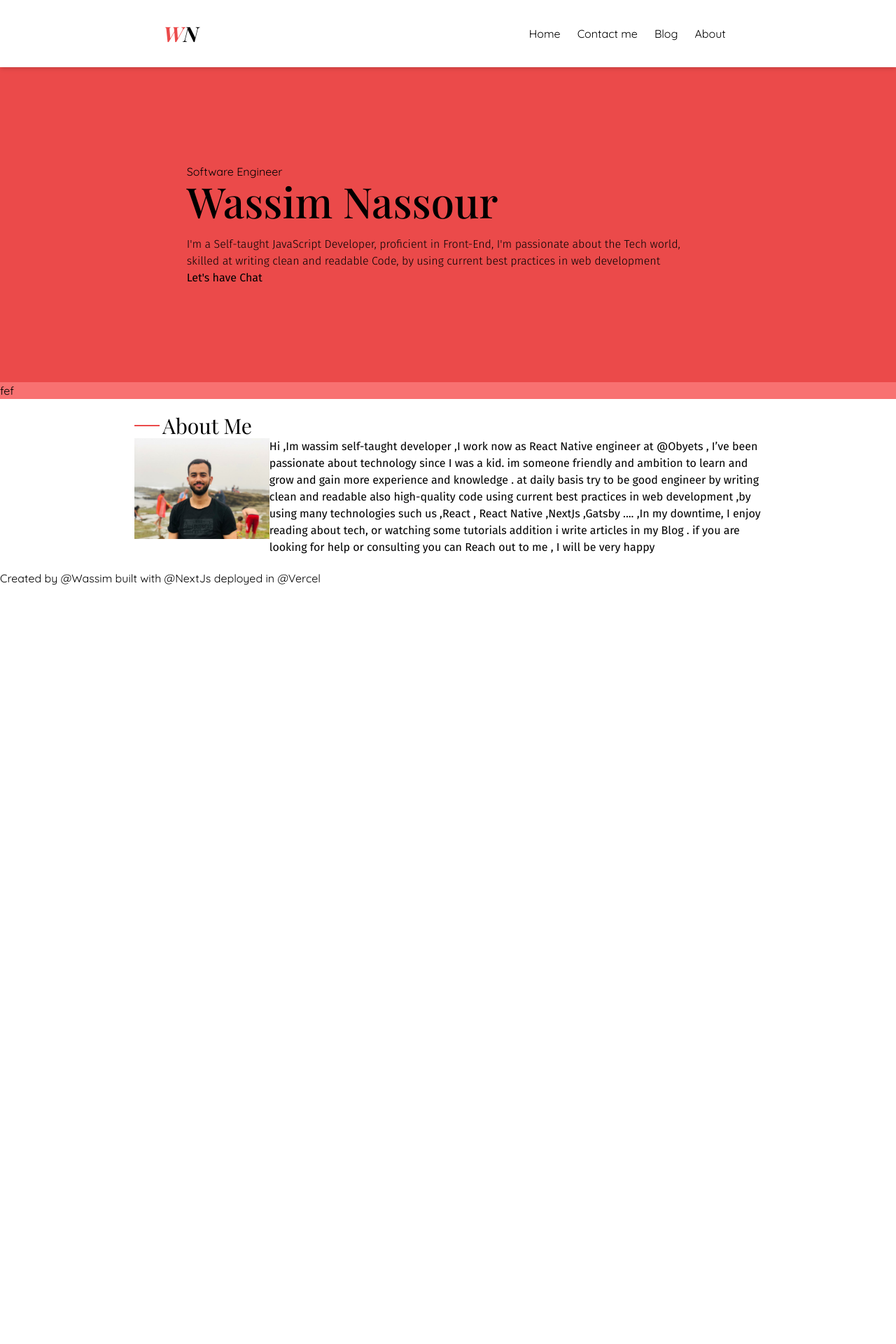
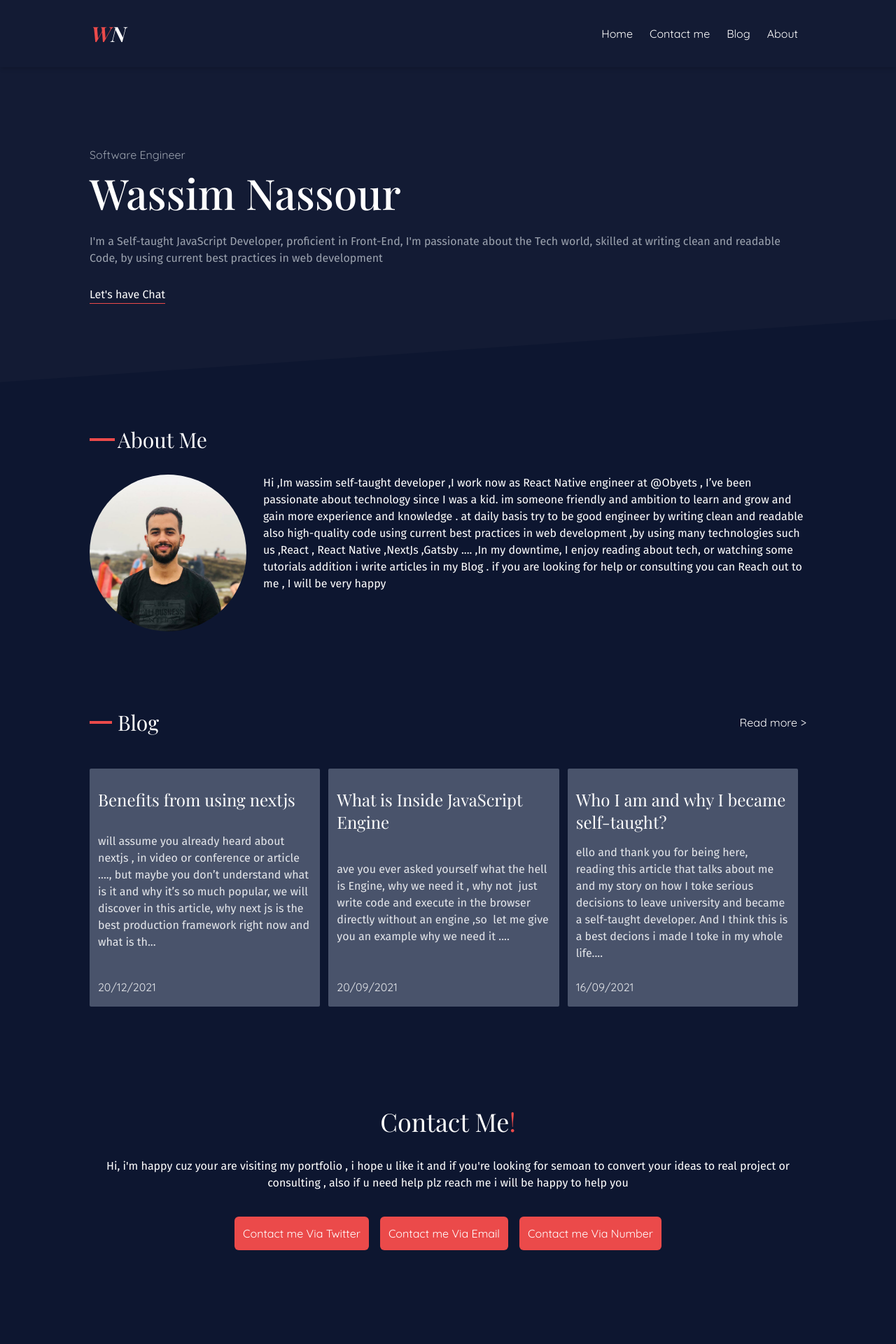
Before and after one commit to wassimnassour/wnassour.com, a Next.js app: page / in a window 1280 px wide. Shown: the top 1920 px of the page at 70% size. Before the commit the page ends 838 px from the top, so only its background shows below. Built offline with nearby package versions, Linux system fonts and the light colour scheme; a web font is replaced by a local one.

Commit message:
enhance the Index page

```diff
--- a/lib/mdxUtils.ts
+++ b/lib/mdxUtils.ts
@@ -72,6 +72,7 @@ export function getFeaturedPosts() {
     'featured',
     'date',
     'excerpt',
+    'content',
   ])
   const featuredPosts = allposts.filter((_t) => _t.featured)
   return featuredPosts
--- a/package.json
+++ b/package.json
@@ -22,12 +22,12 @@
     "prism-react-renderer": "^1.2.1",
     "react": "^18.2.0",
     "react-dom": "^18.2.0",
-    "reading-time": "^1.4.0",
+    "reading-time": "^1.5.0",
     "tailwindcss": "^3.2.4"
   },
   "devDependencies": {
     "@types/node": "18.11.18",
-    "@types/react": "17.0.14",
+    "@types/react": "18.0.26",
     "eslint": "7.31.0",
     "eslint-config-next": "^13.1.1",
     "eslint-config-prettier": "^8.3.0",
--- a/pages/index.tsx
+++ b/pages/index.tsx
@@ -21,10 +21,10 @@ export default function Home({ featuredPosts }: Props) {
 
       <div>
         <Hero />
-        <div className="bg-red-400">fef</div>
+
         <About />
-        {/* // <Blog Posts={featuredPosts} />
-        // <Contact /> */}
+        <Blog Posts={featuredPosts} />
+        <Contact />
       </div>
     </>
   )
--- a/src/components/Footer.tsx
+++ b/src/components/Footer.tsx
@@ -1,30 +1,7 @@
 export const Footer = () => {
   return (
-    <div
-    // sx={{
-    //   mt: 4,
-    //   p: 3,
-    //   bg: 'primary',
-    //   display: 'flex',
-    //   flexDirection: 'column',
-    //   alignItems: 'center',
-    // }}
-    >
-      <h4
-      //  sx={{ color: 'gainsboro', textAlign: 'center' }}
-      >
-        Created by @Wassim built with @NextJs deployed in @Vercel
-      </h4>
+    <div className="flex flex-col items-center p-8 mt-3 text-white bg-primary">
+      <h4>Created by @Wassim built with @NextJs deployed in @Vercel</h4>
     </div>
   )
 }
-
-const styles = {
-  ul: {
-    color: 'gainsboro',
-    listStyle: 'none',
-  },
-  li: {
-    mx: 2,
-  },
-}
--- a/src/components/Home/About.tsx
+++ b/src/components/Home/About.tsx
@@ -5,52 +5,21 @@ import { ABOUT } from 'utils'
 
 export const About = () => {
   return (
-    <div id="about" className="flex items-center justify-center my-5">
-      <div
-        // sx={{
-        //   display: 'flex',
-        //   width: ['90%', '90%', 800, '75%'],
-        //   maxWidth: 1100,
-        //   flexDirection: 'column',
-        // }}
-        className="flex flex-col items-start justify-start w-11/12 max-w-4xl md:9/12 "
-      >
-        <div
-          //  sx={{ display: 'flex', alignItems: 'center' }}
-          className="flex items-center justify-center"
-        >
-          <span
-            // sx={{
-            //   display: 'inline-block',
-            //   bg: 'secondary',
-            //   height: 2,
-            //   width: 30,
-            //   mr: 3,
-            // }}
-            className="mr-1 w-9 h-0.5 bg-secondary "
-          ></span>
-          <h2 className="text-3xl"> About Me</h2>
+    <div id="about" className="flex items-center justify-center my-16 mb-28">
+      <div className="flex flex-col items-start justify-start w-11/12 max-w-5xl md:9/12 ">
+        <div className="flex items-center justify-center">
+          <span className="mr-1 w-9 h-1 bg-secondary "></span>
+          <h2 className="text-3xl text-white"> About Me</h2>
         </div>
 
-        <div className="flex flex-column md:flex-row">
+        <div className="flex flex-col md:flex-row mt-8">
           <img
-            // sx={{
-            //   borderRadius: '50%',
-            //   display: ['none', 'block'],
-            //   width: [140, 200],
-            //   height: [140, 200],
-            //   objectFit: 'cover',
-            // }}
-            className="w-36 h-36 md:w-52"
+            className="w-36 h-36 md:w-56 h-56 object-cover hidden md:block rounded-full"
             src="/assets/wassim.jpg"
             alt="wassim portfolio"
           />
 
-          <p
-          // sx={{ color: 'white', ml: [0, 4] }}
-          >
-            {ABOUT}
-          </p>
+          <p className="ml-6 text-white">{ABOUT}</p>
         </div>
       </div>
     </div>
--- a/src/components/Home/Blog.tsx
+++ b/src/components/Home/Blog.tsx
@@ -8,111 +8,43 @@ interface Props {
 
 export const Blog = ({ Posts }: Props) => {
   return (
-    <div
-    // sx={{
-    //   display: 'flex',
-    //   justifyContent: 'center',
-    //   alignItems: 'center',
-    //   my: 4,
-    //   mt: [3, 3, 6],
-    // }}
-    >
-      <div
-      //  sx={{ width: ['90%', '90%', 800, '75%'], maxWidth: 1100 }}
-      >
-        <div
-        // sx={{
-        //   display: 'flex',
-        //   alignItems: 'center',
-        //   justifyContent: 'space-between',
-        // }}
-        >
-          <div
-          // sx={{
-          //   display: 'flex',
-          //   justifyContent: 'center',
-          //   alignItems: 'center',
-          // }}
-          >
-            <span
-            // sx={{
-            //   display: 'inline-block',
-            //   bg: 'secondary',
-            //   height: 2,
-            //   width: 30,
-            //   mr: 3,
-            // }}
-            ></span>
-            <h2
-            // sx={{ color: 'white', fontSize: 32 }}
-            >
-              Blog
-            </h2>
+    <div className="flex items-center justify-center my-4 mt-16">
+      <div className="w-11/12 md:w-9-10 lg:max-w-5xl">
+        <div className="flex items-center justify-between">
+          <div className="flex items-center justify-center">
+            <span className="w-8 h-1 mr-2 bg-secondary "></span>
+            <h2 className="text-3xl text-white ">Blog</h2>
           </div>
 
-          <Link href="/blog">
-            {/* <a */}
-            {/* // sx={{
-            //   color: 'whitesmoke',
-            //   my: 3,
-            //   display: 'block',
-            //   textDecoration: 'underline',
-            // }}
-            > */}
+          <Link href="/blog" className="text-white ">
             Read more &gt;
-            {/* // </a> */}
           </Link>
         </div>
-        <div
-        // sx={{ display: 'flex', flexDirection: ['column', 'column', 'row'] }}
-        >
+        <div className="flex flex-col mt-6 md:flex-row">
           {Posts.map((post) => (
-            // eslint-disable-next-line @next/next/link-passhref
-            <Link href={`/posts/${post.slug}`} key={post.title}>
-              {/* <a
-              // sx={{
-              //   cursor: 'pointer',
-              //   flex: [1, 1 / 2, 1 / 3],
-              //   height: ['auto', 'auto', 'auto', 'auto', 315],
-              // }}
-              > */}
-              <div
-              // sx={{
-              //   height: '100%',
-              //   mr: [0, 0, 3, 3],
-              //   my: [2, 2, 0],
-              //   p: 3,
-              //   borderRadius: 2,
-              //   bg: '#49536b',
-              //   display: 'flex',
-              //   flexDirection: 'column',
-              //   justifyContent: 'space-around',
-              // }}
-              >
-                <h1 sx={{ fontSize: 22, color: 'white' }}>{post.title}</h1>
-                <p sx={{ fontSize: 16, color: 'whitesmoke' }}>
-                  {post.excerpt.substring(1, 400)}...
-                </p>
-                <div
-                // sx={{ display: 'flex', justifyContent: 'space-between' }}
-                >
-                  <span
-                  //  sx={{ color: 'gainsboro', m: 1 }}
-                  >
-                    {post.date}
-                  </span>
-                  <span
-                  //  sx={{ color: 'gainsboro', m: 1 }}
-                  >
-                    4 min read
-                  </span>
-                </div>
-              </div>
-              {/* </a> */}
-            </Link>
+            <ArticleCard key={post.slug} post={post} />
           ))}
         </div>
       </div>
     </div>
   )
 }
+
+const ArticleCard = ({ post }: { post: IPost }) => {
+  return (
+    <Link
+      href={`/posts/${post.slug}`}
+      className="flex w-full mt-6 cursor-pointer md:w-1/2 lg:w-1/3 "
+      key={post.title}
+    >
+      <div className="flex flex-col justify-between bg-[#49536b] rounded-sm p-3 mr md:mr-3 ">
+        <h1 className="my-4 text-2xl text-white">{post.title}</h1>
+        <p className="text-gray-200">{post.excerpt.substring(1, 260)}...</p>
+        <div className="flex justify-between mt-5 text-gray-200">
+          <span className="my-1 ">{post.date}</span>
+          {/* <span>{readingTime(post.content).text}</span> */}
+        </div>
+      </div>
+    </Link>
+  )
+}
--- a/src/components/Home/Contact.tsx
+++ b/src/components/Home/Contact.tsx
@@ -7,56 +7,31 @@ export const Contact = () => {
   return (
     <div
       id="contactMe"
-      // sx={{
-      //   width: ['90%', '80%', '75%', '60%'],
-      //   mx: 'auto',
-      //   height: '100%',
-      //   display: 'flex',
-      //   flexDirection: 'column',
-      //   justifyContent: 'center',
-      //   alignItems: 'center',
-      //   my: 6,
-      // }}
+      className="w-11/12 md:w-10/12 max-w-5xl flex  flex-col items-center justify-center mx-auto my-36"
     >
-      <h2
-      // sx={{ color: 'white', fontSize: 40, mb: 2 }}
-      >
+      <h2 className="text-4xl mb-5 text-white ">
         Contact Me
-        <span
-        //  sx={{ color: 'secondary' }}
-        >
-          !
-        </span>
+        <span className="text-secondary">!</span>
       </h2>
-      <p
-      // sx={{ color: 'whitesmoke', textAlign: 'center' }}
-      >
+      <p className="text-center text-white my-3">
         Hi, i'm happy cuz your are visiting my portfolio , i hope u like it and
         if you're looking for semoan to convert your ideas to real project or
         consulting , also if u need help plz reach me i will be happy to help
         you
       </p>
-      <div
-      // sx={{ mb: 3, display: 'flex', flexDirection: ['column', 'row'] }}
-      >
+      <div className="flex flex-col md:flex-row mb-3 mt-3">
         <a
-          // sx={styles.button}
+          className={button}
           href={TWITTER_URL}
           target="_blank"
           rel="noreferrer"
         >
           Contact me Via Twitter{' '}
         </a>
-        <a
-          href={`mailto:${EMAIL}`}
-          // sx={styles.button}
-        >
+        <a href={`mailto:${EMAIL}`} className={button}>
           Contact me Via Email{' '}
         </a>
-        <a
-          href={`tel:${PHONE_NUMBER}`}
-          //  sx={styles.button}
-        >
+        <a href={`tel:${PHONE_NUMBER}`} className={button}>
           Contact me Via Number{' '}
         </a>
       </div>
@@ -64,14 +39,5 @@ export const Contact = () => {
   )
 }
 
-const styles = {
-  button: {
-    bg: 'secondary',
-    border: 'none',
-    p: 3,
-    borderRadius: 4,
-    mx: 2,
-    mt: 3,
-    color: 'white',
-  },
-}
+const button =
+  'bg-secondary border-none p-3 border rounded-md text-white mx-2 mt-3'
--- a/src/components/Home/Hero.tsx
+++ b/src/components/Home/Hero.tsx
@@ -1,15 +1,21 @@
+/* eslint-disable react/no-unescaped-entities */
 export const Hero = () => {
   return (
-    <div className="h-[450px] bg-red-500 bg-secondary">
-      <div className="flex justify-center h-full flex-col items-start  w-11/12 md:w-3/4 lg:w-7/12 mx-auto">
-        <span>Software Engineer</span>
-        <h2 className="text-4xl md:text-6xl font-medium">Wassim Nassour</h2>
-        <p className="mt-5 font-light">
+    <div
+      className="h-[450px]  bg-primary "
+      style={{ clipPath: 'polygon(0 0, 100% 0, 100% 80%, 0 100%)' }}
+    >
+      <div className="flex flex-col items-start justify-center w-10/12 h-full max-w-5xl mx-auto text-white sm:w-10/12 md:9/12">
+        <span className="text-gray-400 ">Software Engineer</span>
+        <h2 className="mt-3 text-4xl font-medium md:text-6xl ">
+          Wassim Nassour
+        </h2>
+        <p className="font-normal text-gray-400 my-7">
           I'm a Self-taught JavaScript Developer, proficient in Front-End, I'm
           passionate about the Tech world, skilled at writing clean and readable
           Code, by using current best practices in web development
         </p>
-        <p>Let's have Chat</p>
+        <p className="border-b border-secondary">Let's have Chat</p>
       </div>
     </div>
   )
--- a/src/components/Nav.tsx
+++ b/src/components/Nav.tsx
@@ -8,36 +8,23 @@ export const Nav = () => {
   const toggleBackDrop = () => {
     setBackDrop(!isBackDropOpen)
   }
-  console.log('isBackDropOpen', isBackDropOpen)
 
   return (
-    <div className="h-24 sticky top-0 w-full px-5 sm:px-0  flex items-center md:justify-between lg:justify-around bg-primary  shadow-md">
+    <div className="sticky top-0 z-20 flex items-center w-full h-24 px-8 shadow-md md:px-0 md:justify-between lg:justify-around bg-primary">
+      <div className="flex items-center justify-between w-11/12 max-w-5xl mx-auto md:9/12">
         <div className="max-w-5xl">
           <Link href="/">
-          <h1 className="font-bold italic text-3xl">
+            <h1 className="text-3xl italic font-bold text-white">
               <span className="text-secondary">W</span>N
             </h1>
           </Link>
         </div>
-
-      <SideBar
-        isBackDropOpen={isBackDropOpen}
-        toggleBackDrop={toggleBackDrop}
-      />
-
-      <button
-        className="block ml-auto  md:hidden "
-        onClick={() => toggleBackDrop()}
-      >
-        <Menu />
-      </button>
-
-      <nav className=" hidden  flex-row  items-center md:flex">
+        <nav className="flex-row items-center hidden md:flex">
           <ul className="flex flex-row">
             {NAV_LINKS.map((_item) => (
               <li
                 key={_item.name}
-              className="mx-3 cursor-pointer"
+                className="mx-3 text-white cursor-pointer"
                 onClick={() => setBackDrop(false)}
               >
                 <Link href={_item.url} className="my-3">
@@ -47,6 +34,19 @@ export const Nav = () => {
             ))}
           </ul>
         </nav>
+      </div>
+
+      <SideBar
+        isBackDropOpen={isBackDropOpen}
+        toggleBackDrop={toggleBackDrop}
+      />
+
+      <button
+        className="block ml-auto md:hidden "
+        onClick={() => toggleBackDrop()}
+      >
+        <Menu className="fill-white" />
+      </button>
     </div>
   )
 }
--- a/styles/globals.css
+++ b/styles/globals.css
@@ -9,6 +9,7 @@ body {
   margin: 0;
   font-family: -apple-system, BlinkMacSystemFont, Segoe UI, Roboto, Oxygen,
     Ubuntu, Cantarell, Fira Sans, Droid Sans, Helvetica Neue, sans-serif;
+  background-color: #0e1630fa;
 }
 
 a {
@@ -25,7 +26,7 @@ h2,
 h3 {
   font-family: 'Playfair Display', serif;
 }
+
 p {
   font-family: 'Fira Sans', sans-serif;
-  color: black !important;
 }
--- a/tailwind.config.js
+++ b/tailwind.config.js
@@ -7,7 +7,9 @@ module.exports = {
   theme: {
     extend: {
       colors: {
-        primary: '#ffff',
+        // primary: '#0E1630',
+        primary: '#131b34',
+
         secondary: '#EB4A4A',
       },
     },
```
Also changed, not shown: src/components/SideBar.tsx (+4 -4 lines), 1 other file (tests, documents, lock files or other folders). Lines whose indentation alone changed are shown as unchanged.
